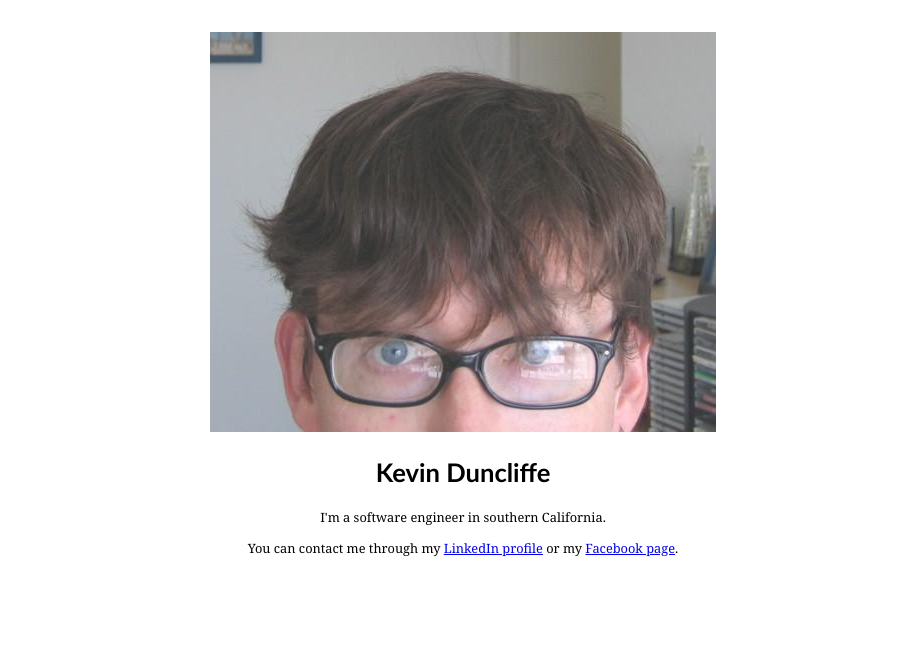
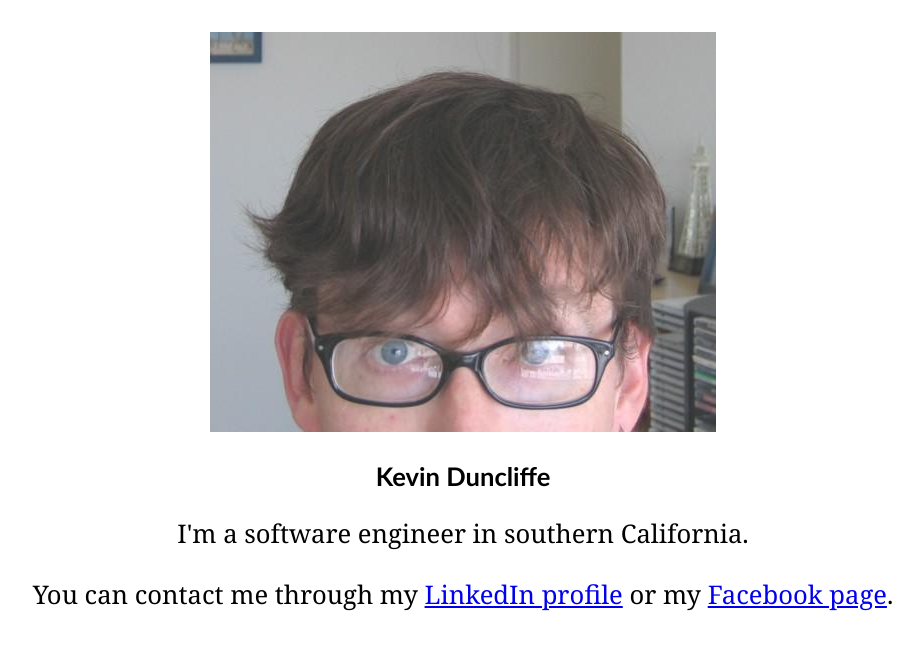
Before and after one commit to duncow/duncow.github.io, a plain HTML site: page index.html in a window 1280 px wide. Shown: the part 99-748 px from the top of the page, without its empty margins (177-1100 px from the left). Drawn offline with Linux system fonts and the light colour scheme.

Commit message:
adjusting body size for desktop

```diff
--- a/style.css
+++ b/style.css
@@ -5,7 +5,7 @@ h1,h2 {
 @media screen and (min-width: 980px) /* Desktop */ {
     h1{font-size: 4vw;}
     h2{font-size: 2vw;}
-    body{font-size: 1vw;}
+    body{font-size: 2vw;}
 }
 @media screen  and (max-width: 979px) /* Tablet */ {
     h1{font-size: 6vw;}
@@ -23,7 +23,6 @@ body {
     text-align: center;
 }
 img {
- /*   max-width: 20%; */
     height: auto;
     width: auto;
 }
```
